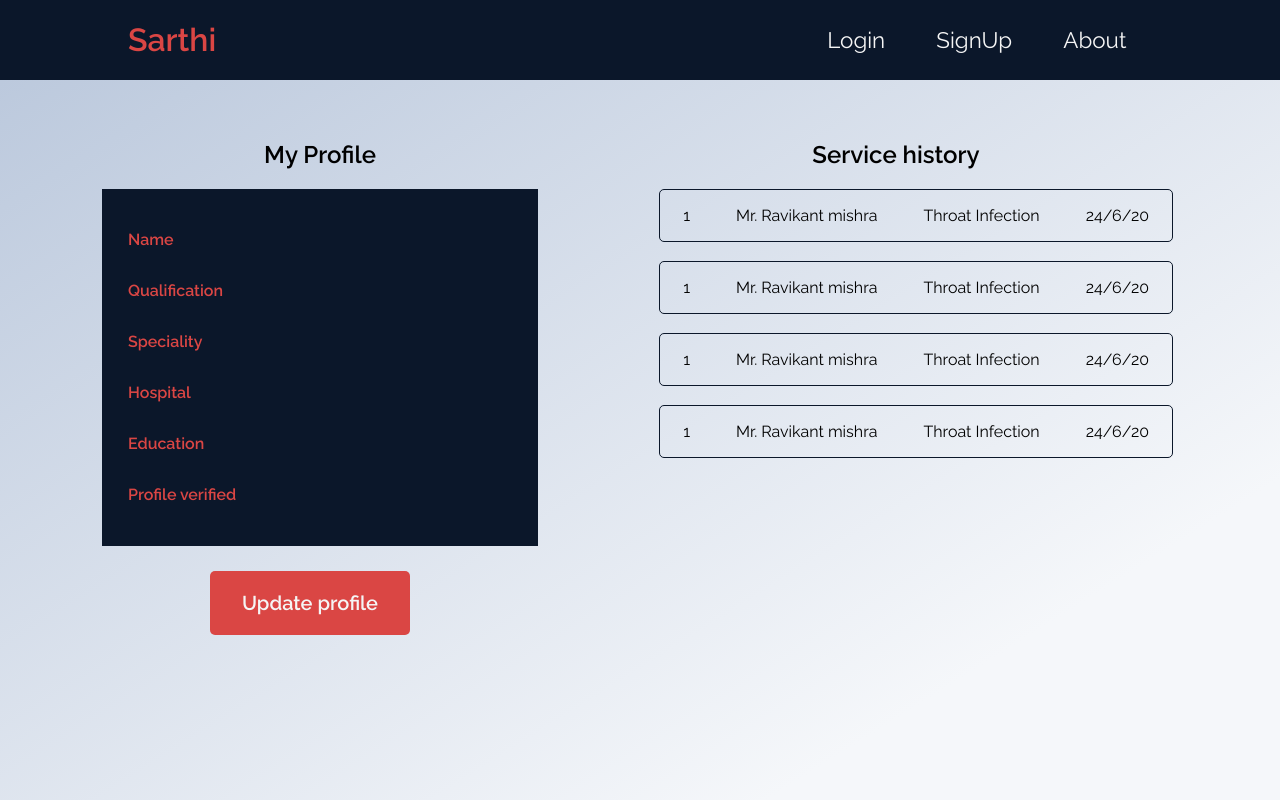
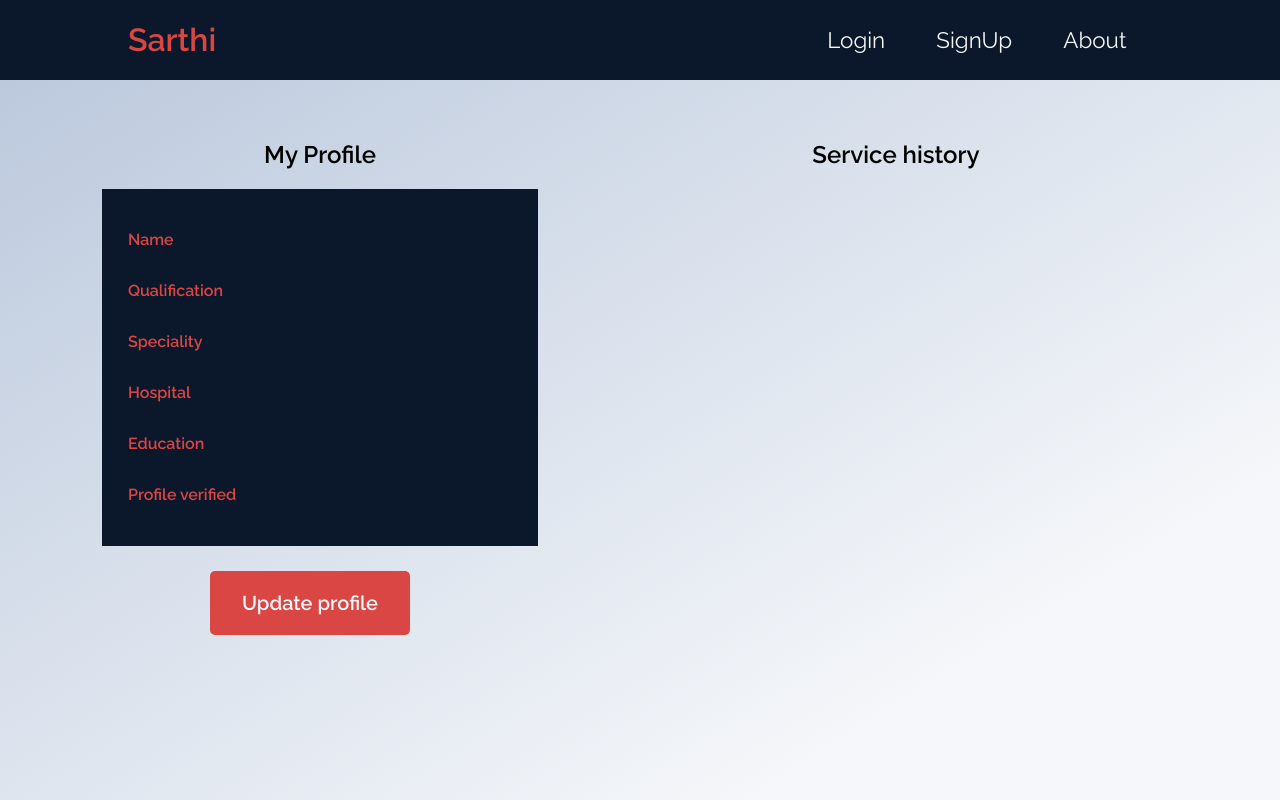
Before and after one commit to Dhruv-Adlakha/Sarthi-medical-help-app, a React (Create React App) app in the folder client/: page /doctors/profiles/me in a window 1280 px wide. Built offline with nearby package versions, Linux system fonts and the light colour scheme; the HTML template or start-up script is replaced by a standard one.

Commit message:
Add Doctor service requests display

```diff
--- a/client/src/components/Doctors/DoctorMyProfile.js
+++ b/client/src/components/Doctors/DoctorMyProfile.js
@@ -1,10 +1,25 @@
-import React from 'react';
+import React, { useEffect, useState } from 'react';
 import { Link } from 'react-router-dom';
 import Navbar from '../Layout/Navbar';
 import ServiceHistoryElement from '../ExtraPages/ServiceHistoryElement';
 import { connect } from 'react-redux';
 
 function DoctorMyProfile(props) {
+  const [servedRequests, setServedRequests] = useState([]);
+  useEffect(() => {
+    const arr = props.requests.filter((e) => {
+      return e.doctor === props.currUser._id;
+    });
+    const brr = arr.map((e) => ({
+      ...e,
+      name: props.needy.find((f) => {
+        return f._id === e.patient;
+      }),
+    }));
+    setServedRequests(() => brr);
+    console.log(brr);
+    console.log(servedRequests);
+  }, []);
   return (
     <div>
       <Navbar />
@@ -58,10 +73,14 @@ function DoctorMyProfile(props) {
           <div className='serviceHistory'>
             <h2>Service history</h2>
             <div className='content'>
-              <ServiceHistoryElement />
-              <ServiceHistoryElement />
-              <ServiceHistoryElement />
-              <ServiceHistoryElement />
+              {servedRequests.map((e, index) => (
+                <ServiceHistoryElement
+                  key={index}
+                  index={index}
+                  name={e.name.name}
+                  problem={e.problem}
+                />
+              ))}
             </div>
           </div>
         </div>
@@ -73,6 +92,8 @@ function DoctorMyProfile(props) {
 const mapStateToProps = (state) => {
   return {
     currUser: state.authReducer.currUser,
+    requests: state.needyReducer.requests,
+    needy: state.adminReducer.needy,
   };
 };
 
--- a/client/src/components/ExtraPages/ServiceHistoryElement.js
+++ b/client/src/components/ExtraPages/ServiceHistoryElement.js
@@ -1,12 +1,11 @@
 import React from 'react';
 
-function ServiceHistoryElement() {
+function ServiceHistoryElement(props) {
   return (
     <div className='serviceHistoryElement'>
-      <p>1</p>
-      <p>Mr. Ravikant mishra</p>
-      <p>Throat Infection</p>
-      <p>24/6/20</p>
+      <p>{props.index}</p>
+      <p>{props.name}</p>
+      <p>{props.problem}</p>
     </div>
   );
 }
--- a/client/src/components/Needy/NeedyMyProfile.js
+++ b/client/src/components/Needy/NeedyMyProfile.js
@@ -1,4 +1,4 @@
-import React from 'react';
+import React, { useEffect } from 'react';
 import { Link } from 'react-router-dom';
 import Navbar from '../Layout/Navbar';
 import { connect } from 'react-redux';
@@ -73,6 +73,7 @@ function NeedyMyProfile(props) {
 const mapStateToProps = (state) => {
   return {
     currUser: state.authReducer.currUser,
+    requests: state.authReducer.requests,
   };
 };
 
```
Also changed, not shown: 1 other file (tests, documents, lock files or other folders).
